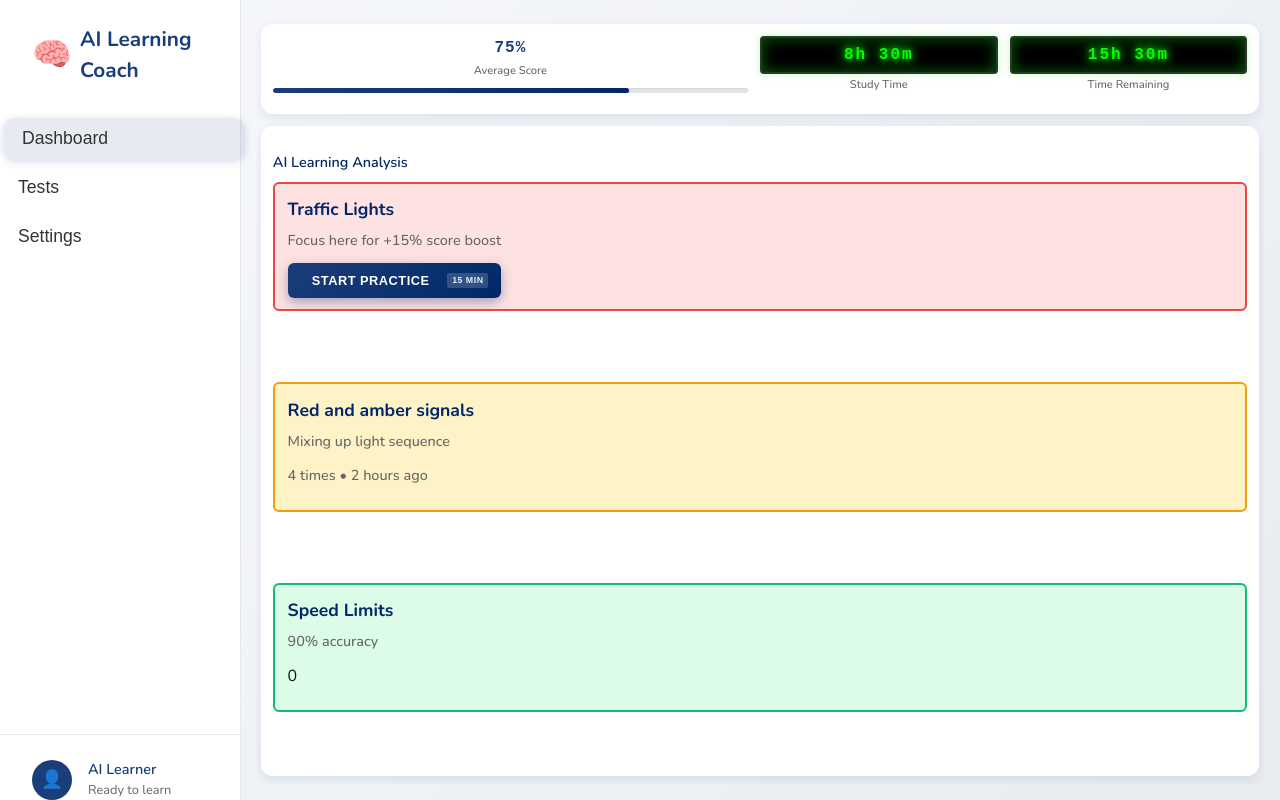
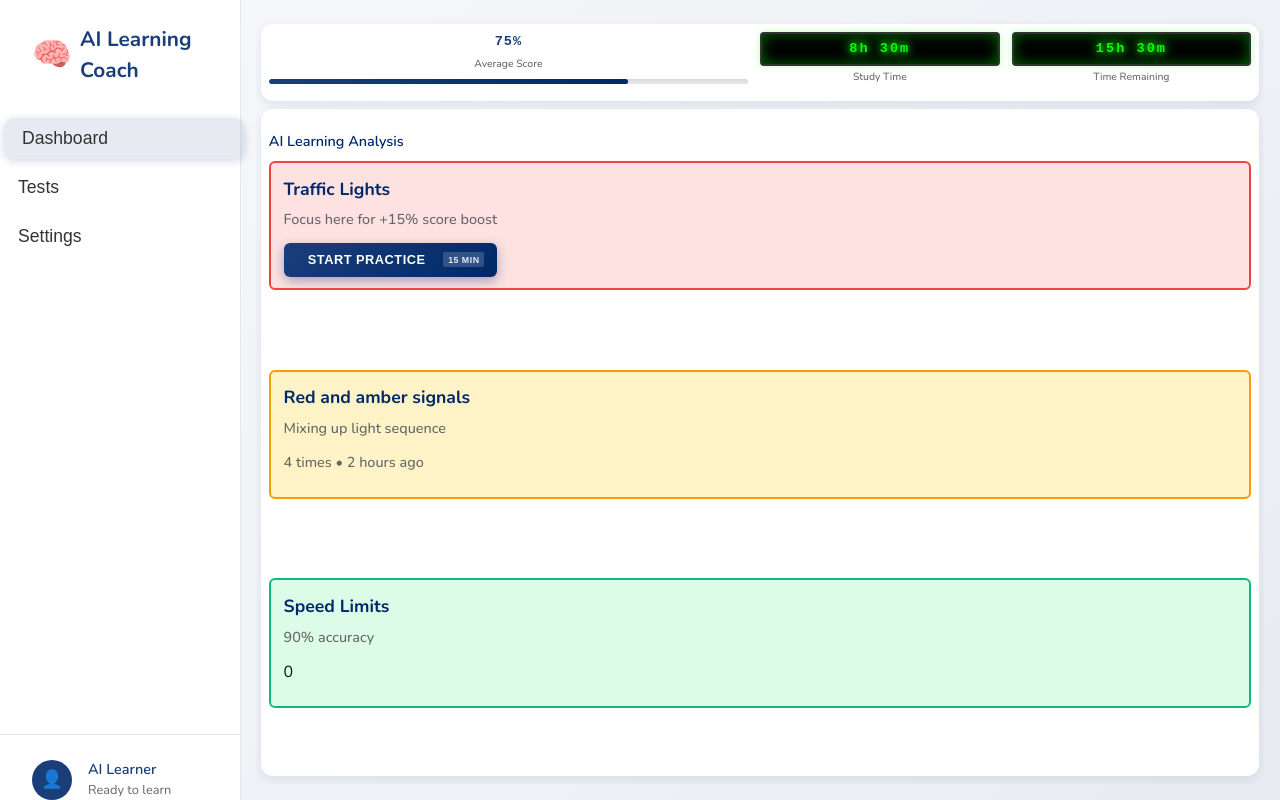
Before and after one commit to fullcircleAI/cbr-ai-coach, a React (Create React App) app: page / in a window 1280 px wide. Built offline with nearby package versions, Linux system fonts and the light colour scheme.

Commit message:
Reduce average score font size and padding to make room for green box on mobile

```diff
--- a/src/components/AICoachDashboard.css
+++ b/src/components/AICoachDashboard.css
@@ -40,8 +40,8 @@
 .dashboard-summary {
   background: white;
   border-radius: 12px;
-  padding: 0.75rem;
-  margin-bottom: 0.75rem;
+  padding: 0.5rem;
+  margin-bottom: 0.5rem;
   box-shadow: 0 4px 12px rgba(26, 62, 122, 0.1);
   flex-shrink: 0;
 }
@@ -58,7 +58,7 @@
 }
 
 .summary-stat .stat-number {
-  font-size: 1rem;
+  font-size: 0.85rem;
   font-weight: 700;
   color: var(--primary-blue);
   margin-bottom: 0.2rem;
@@ -94,7 +94,7 @@
 }
 
 .summary-stat .stat-label {
-  font-size: 0.7rem;
+  font-size: 0.65rem;
   color: var(--text-secondary);
   font-weight: 500;
 }
@@ -124,7 +124,7 @@
 .ai-insights-summary {
   background: white;
   border-radius: 12px;
-  padding: 0.75rem;
+  padding: 0.5rem;
   box-shadow: 0 4px 12px rgba(26, 62, 122, 0.1);
   flex: 1;
   display: flex;
```
